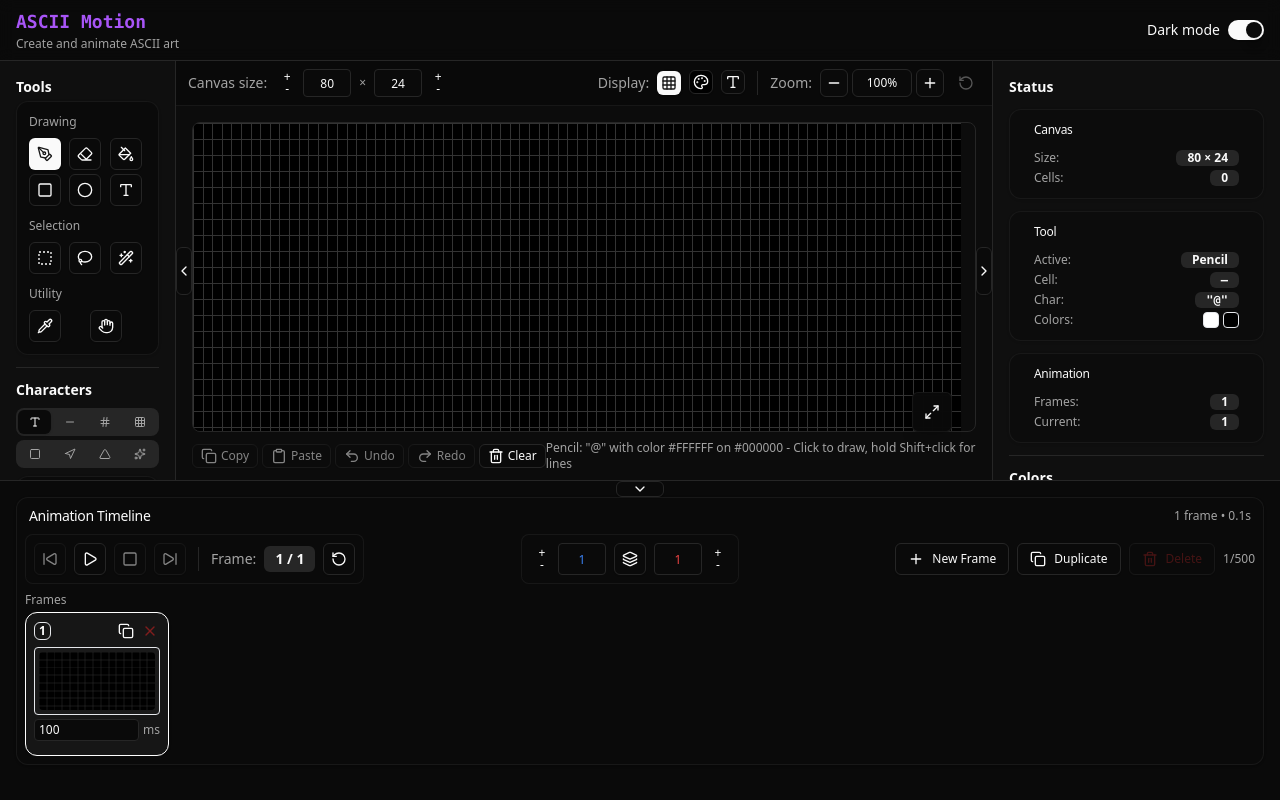
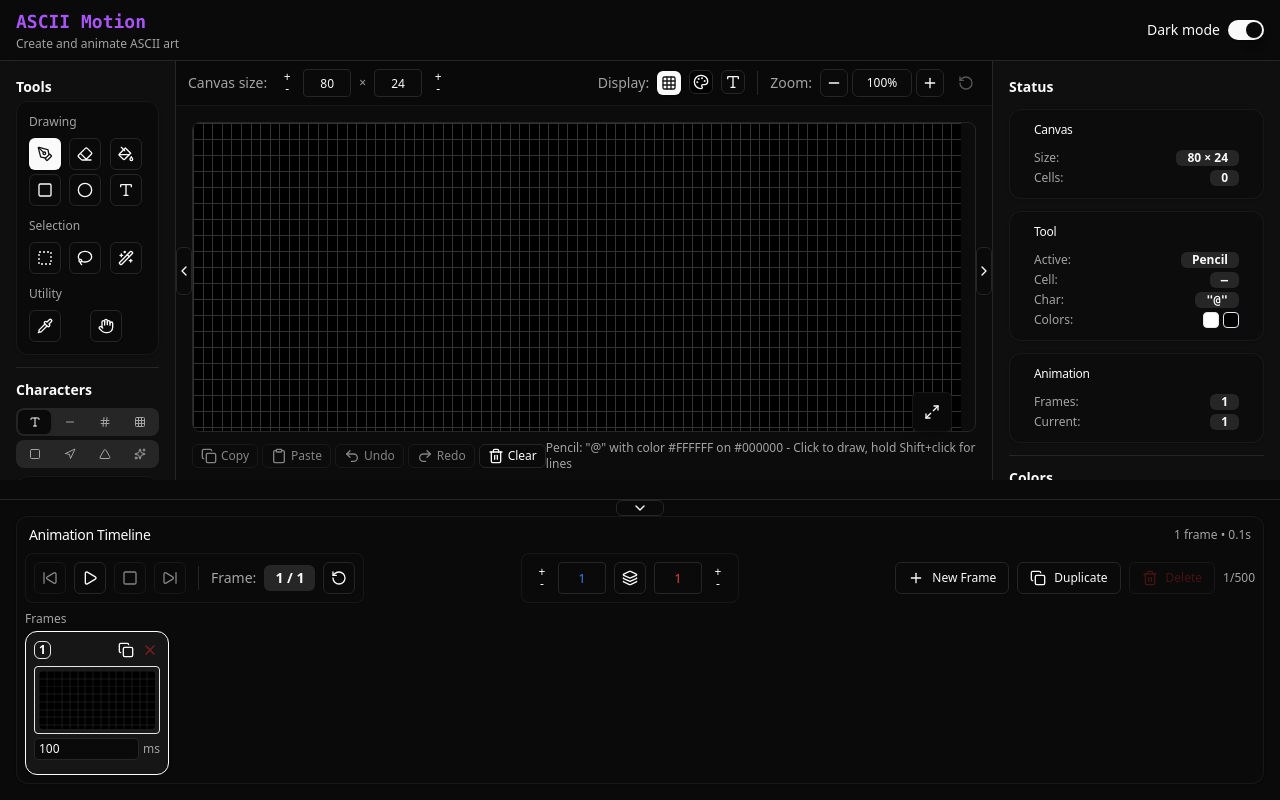
Before and after one commit to CameronFoxly/Ascii-Motion, a React (Vite) app: page / in a window 1280 px wide. Built offline with nearby package versions, Linux system fonts and the light colour scheme.

Commit message:
Polish on timeline expand/collapse

```diff
--- a/src/components/common/CollapsiblePanel.tsx
+++ b/src/components/common/CollapsiblePanel.tsx
@@ -3,21 +3,19 @@ import { cn } from '@/lib/utils';
 import { PANEL_ANIMATION } from '@/constants';
 
 interface CollapsiblePanelProps {
-  children: React.ReactNode;
   isOpen: boolean;
   side: 'left' | 'right' | 'bottom';
+  children: React.ReactNode;
   className?: string;
   minWidth?: string;
-  minHeight?: string;
 }
 
 export const CollapsiblePanel: React.FC<CollapsiblePanelProps> = ({
-  children,
   isOpen,
   side,
-  className = '',
+  children,
+  className,
   minWidth,
-  minHeight,
 }) => {
   const getPanelClasses = () => {
     const baseClasses = `relative border-border overflow-hidden ${PANEL_ANIMATION.TRANSITION}`;
@@ -43,8 +41,7 @@ export const CollapsiblePanel: React.FC<CollapsiblePanelProps> = ({
         return cn(
           baseClasses,
           'border-t bg-background',
-          minHeight || 'h-80', // Even taller to fit all timeline content (320px)
-          isOpen ? 'translate-y-0' : 'translate-y-[calc(100%-1rem)]', // Leave 16px visible when collapsed
+          isOpen ? 'translate-y-0' : 'translate-y-[calc(100%-1.1875rem)]', // Show 19px for toggle button (h-4 + spacing)
           className
         );
       default:
@@ -54,11 +51,19 @@ export const CollapsiblePanel: React.FC<CollapsiblePanelProps> = ({
 
   return (
     <div className={getPanelClasses()}>
+      {side === 'bottom' ? (
+        // Bottom panel: Use wrapper div for content-responsive height
+        <div className="overflow-y-auto max-h-80">
+          <div className="p-4">
+            {children}
+          </div>
+        </div>
+      ) : (
+        // Side panels: Keep existing structure
         <div
           id={`panel-${side}`}
           className={cn(
-          'h-full',
-          side === 'bottom' ? 'pt-4 px-4 pb-2' : 'p-4 overflow-y-auto', // Only side panels have scrolling
+            'h-full p-4 overflow-y-auto',
             side === 'left' && 'scrollbar-left' // Put scrollbar on left side for left panel
           )}
           role="region"
@@ -66,6 +71,7 @@ export const CollapsiblePanel: React.FC<CollapsiblePanelProps> = ({
         >
           {children}
         </div>
+      )}
     </div>
   );
 };
```
Lines whose indentation alone changed are shown as unchanged.
